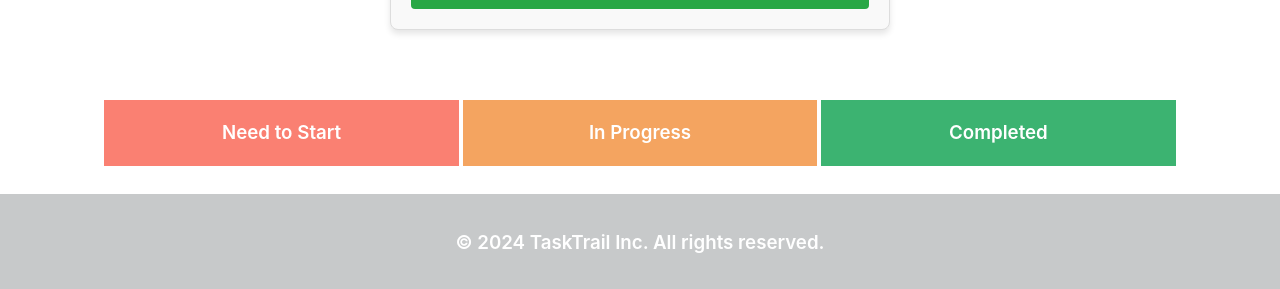
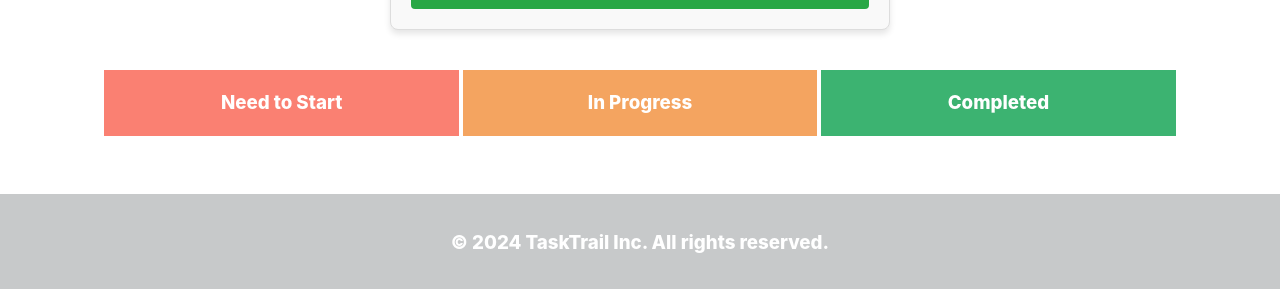
Before and after one commit to denichinv/job-management-jsx, a React (Vite) app in the folder job-management-app/: page / in a window 1280 px wide. Shown: the part 508-797 px from the top of the page. Built offline with nearby package versions, Linux system fonts and the light colour scheme.

Commit message:
implemented the job management system with column organization

```diff
--- a/job-management-app/src/JobButtons.jsx
+++ b/job-management-app/src/JobButtons.jsx
@@ -1,18 +1,17 @@
-
 import PropTypes from 'prop-types';
 import "./JobButtons.css"
 
-export const JobButtons = (props) => {
+export const JobButtons = ({ value, onClick }) => {
   return (
-    <div >
-      <button className='bottom-line'>{props.value}</button>
+    <div>
+      <button className='bottom-line' onClick={onClick}>{value}</button>
     </div>
   );
 };
 
-
 JobButtons.propTypes = {
-  value: PropTypes.string.isRequired
+  value: PropTypes.string.isRequired,
+  onClick: PropTypes.func
 };
 
 export default JobButtons;
--- a/job-management-app/src/JobColumns.css
+++ b/job-management-app/src/JobColumns.css
@@ -2,24 +2,24 @@
     display:flex;
     justify-content: space-evenly;
     margin: 40px 0px 0px 0px;
-    padding: 30px 8%;
+    padding: 0px 8%;
   }
   .completed{
     background: mediumseagreen;
-    width: 33.33%;
+    width: 34%;
     margin-left:2px;
     margin-right:2px;
   }
   .inprocess{
     background:sandybrown;
-    width: 33.33%;
+    width: 34%;
     margin-left:2px;
     margin-right:2px;
 
   }
   .needtostart{
     background: salmon;
-    width: 33.33%;
+    width: 34%;
     margin-left:2px;
     margin-right:2px;
   }
@@ -27,5 +27,5 @@
  h3{
     text-align:center ;
     color: white;
-    font-weight: 600;
+    font-weight: 800;
  }
--- a/job-management-app/src/JobColumns.jsx
+++ b/job-management-app/src/JobColumns.jsx
@@ -1,23 +1,19 @@
-
 import PropTypes from "prop-types";
 import "./JobColumns.css";
 
-export const JobColumns = (props) => {
+export const JobColumns = ({ className, status, children }) => {
   return (
-    <>
-      <section className={props.className}>
-        <h3>{props.value}</h3>
-      </section>
-    </>
+    <section className={className}>
+      <h3>{status}</h3>
+      {children}
+    </section>
   );
 };
 
-
 JobColumns.propTypes = {
   className: PropTypes.string.isRequired,
-  value: PropTypes.string.isRequired,
+  status: PropTypes.string.isRequired,
+  children: PropTypes.node
 };
 
-
-
 export default JobColumns;
--- a/job-management-app/src/JobForm.jsx
+++ b/job-management-app/src/JobForm.jsx
@@ -1,16 +1,70 @@
+import { useState } from 'react'
 import './Jobform.css'
 import { JobButtons } from './JobButtons'
 import { JobColumns } from './JobColumns'
+import { JobStatus } from './JobStatus'
 
 function JobForm() {
+  const [jobTitle, setJobTitle] = useState('')
+  const [jobStatus, setJobStatus] = useState('running')
+  const [needToStart, setNeedToStart] = useState([])
+  const [inProgress, setInProgress] = useState([])
+  const [completed, setCompleted] = useState([])
+
+  const handleSubmit = (e) => {
+    e.preventDefault()
+
+    const newJob = {
+      id: Date.now(),
+      title: jobTitle
+    }
+
+    switch(jobStatus) {
+      case 'running':
+        setInProgress([...inProgress, newJob])
+        break
+      case 'stopped':
+        setNeedToStart([...needToStart, newJob])
+        break
+      case 'completed':
+        setCompleted([...completed, newJob])
+        break
+      default:
+        break
+    }
+
+    setJobTitle('')
+  }
+
+  const handleDelete = (id, column) => {
+    switch(column) {
+      case 'needToStart':
+        setNeedToStart(needToStart.filter(job => job.id !== id))
+        break
+      case 'inProgress':
+        setInProgress(inProgress.filter(job => job.id !== id))
+        break
+      case 'completed':
+        setCompleted(completed.filter(job => job.id !== id))
+        break
+      default:
+        break
+    }
+  }
+
   return (
     <>
       <div className='form-header'>
-      <form>
-         <input type="text" placeholder='Enter a job title' value={""}   />
+        <form onSubmit={handleSubmit}>
+          <input
+            type="text"
+            placeholder='Enter a job title'
+            value={jobTitle}
+            onChange={(e) => setJobTitle(e.target.value)}
+            required
+          />
 
           <div className="form-details">
-
             <div className="bottom-line">
               <JobButtons value="Read Emails"/>
               <JobButtons value="Web Parsing"/>
@@ -18,23 +72,49 @@ function JobForm() {
             </div>
           </div>
 
-            <select className="job-status">
-
+          <select
+            className="job-status"
+            value={jobStatus}
+            onChange={(e) => setJobStatus(e.target.value)}
+          >
             <option value="running">Running</option>
             <option value="completed">Completed</option>
             <option value="stopped">Stopped</option>
           </select>
+
           <div>
             <button type="submit" className="submit-data">Add Job</button>
           </div>
         </form>
+      </div>
 
+      <main className='columns'>
+        <JobColumns className="needtostart" status="Need to Start">
+          {needToStart.map(job => (
+            <div key={job.id} className="jobstatus-box">
+              <JobStatus title={job.title} />
+              <JobButtons value="delete" onClick={() => handleDelete(job.id, 'needToStart')} />
+            </div>
+          ))}
+        </JobColumns>
 
+        <JobColumns className="inprocess" status="In Progress">
+          {inProgress.map(job => (
+            <div key={job.id} className="jobstatus-box">
+              <JobStatus title={job.title} />
+              <JobButtons value="delete" onClick={() => handleDelete(job.id, 'inProgress')} />
             </div>
-    <main className='columns'>
-      <JobColumns className="needtostart" value="Need to Start"/>
-      <JobColumns className="inprocess" value="In Progress"/>
-      <JobColumns className="completed" value="Completed"/>
+          ))}
+        </JobColumns>
+
+        <JobColumns className="completed" status="Completed">
+          {completed.map(job => (
+            <div key={job.id} className="jobstatus-box">
+              <JobStatus title={job.title} />
+              <JobButtons value="delete" onClick={() => handleDelete(job.id, 'completed')} />
+            </div>
+          ))}
+        </JobColumns>
       </main>
     </>
   )
--- /dev/null
+++ b/job-management-app/src/JobStatus.css
@@ -0,0 +1,24 @@
+.jobbox {
+    display: flex;
+    justify-content: space-evenly;
+    margin: 10px 0;
+    padding: 0px 8%;
+}
+
+.jobstatus-box {
+    border: 1px solid #ddd;
+    padding: 10px;
+    margin: 5px;
+    background: white;
+    border-radius: 4px;
+    width: 98%;
+}
+
+.JobStateArticle {
+    width: 100%;
+}
+
+.textArticle {
+    margin: 0;
+    color: #333;
+}
--- /dev/null
+++ b/job-management-app/src/JobStatus.jsx
@@ -0,0 +1,14 @@
+import "./JobStatus.css"
+import PropTypes from 'prop-types'
+
+export const JobStatus = ({ title }) => {
+  return (
+    <article className="JobStateArticle">
+      <p className="textArticle">{title}</p>
+    </article>
+  )
+}
+
+JobStatus.propTypes = {
+  title: PropTypes.string.isRequired
+}
```
Lines whose indentation alone changed are shown as unchanged.
